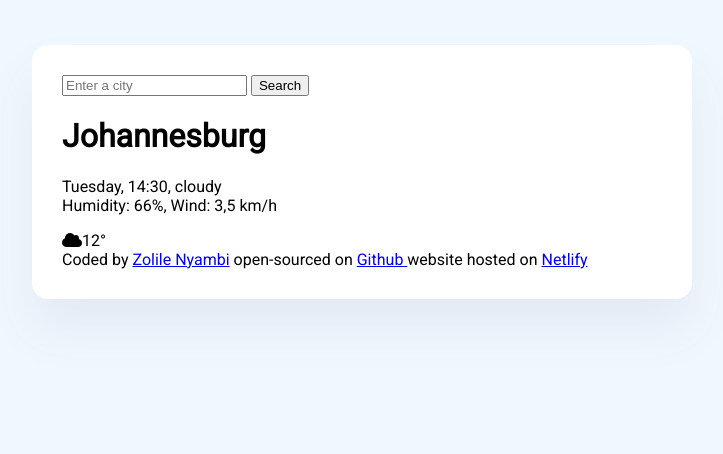
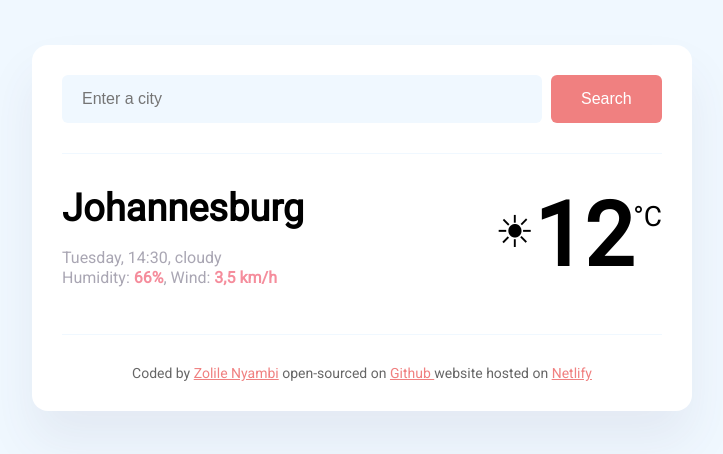
Before and after one commit to ZolileNyambi/MyWeatherForcast, a plain HTML site: page index.html in a window 1280 px wide. Shown: the whole page, without its empty margins (278-1001 px from the left). Drawn offline with Linux system fonts and the light colour scheme.

Commit message:
added basic css

```diff
--- a/index.html
+++ b/index.html
@@ -13,22 +13,27 @@
 <body>
     <div class="weather-app">
     <header>
-        <form>
-            <input type="search" placeholder="Enter a city" required>
-            <input type="submit" value="Search">
+        <form class="search-form">
+            <input type="search" placeholder="Enter a city" required class="search-form-input">
+            <input type="submit" value="Search" class="search-form-button">
         </form>
     </header>
     <main>
+        <div class="weather-app-data">
         <div >
-        <h1>Johannesburg</h1>
-        <p>
+        <h1 class="weather-app-city">Johannesburg</h1>
+        <p class="weather-app-details">
             Tuesday, 14:30, cloudy <br>
-            Humidity: 66%, Wind: 3,5 km/h
+            Humidity: <strong>66%</strong>, Wind: <strong>3,5 km/h</strong>
         </p>
     </div>
-    <div>
-        <i class="fa-solid fa-cloud"></i>12&deg;
+    <div class="weather-app-temp-container">
+        <div class="weather-app-icon">&#x2600;</div>
+        <div class="weather-app-temp-value">12</div>
+        <div class="weather-app-unit">&deg;C</div>
+
     </div>
+</div>
     </main>
 
     <footer>Coded by <a href="https://github.com/ZolileNyambi " target="_blank">Zolile Nyambi</a> open-sourced on
--- a/src/index.css
+++ b/src/index.css
@@ -1,6 +1,10 @@
 body{
     background-color:aliceblue;
     font-family: "Roboto", sans-serif;
+}
+a{
+    color:lightcoral;
+
 }
 
 .weather-app{
@@ -12,5 +16,80 @@ body{
     padding: 30px;
     border-radius: 16px;
 
+}
+header{
+    border-bottom: 1px solid aliceblue;
+    padding: 0 0 30px 0;
 
 }
+footer{
+    border-top: 1px solid aliceblue;
+    padding: 30px 0 0 0;
+    text-align: center;
+    font-size: 14px;
+    color: rgba(0,0,0,0.6);
+}
+main{
+    padding: 30px 0;
+}
+
+
+.weather-app-data{
+    display: flex;
+    justify-content: space-between;
+
+}
+
+.search-form-input{
+    background-color: aliceblue;
+    border:none;
+    border-radius: 6px;
+    width: 80%;
+    font-size: 16px;
+    padding: 15px 20px;
+}
+.search-form-button{
+    background-color:lightcoral;
+    padding: 15px 30px ;
+    border: none;
+    border-radius: 6px;
+    color: white;
+    margin-left: 5px;
+    font-size: 16px;
+
+}
+.weather-app-city{
+    margin: 0;
+    font-size: 38px;
+    line-height: 48px ;
+}
+.weather-app-details{
+    font-size: 16px;
+    line-height: 20px;
+    color: rgba(39,33,66,0.4);
+
+}
+
+.weather-app-details strong{
+    color: rgb(245, 141, 156) ;
+
+}
+.weather-app-temp-container{
+
+    display: flex;
+
+}
+.weather-app-temp-value{
+    font-size: 88px;
+    font-weight: bold;
+}
+.weather-app-icon{
+    font-size: 44px;
+    margin-top: 22px;
+
+
+}
+.weather-app-unit{
+    margin-top: 16px;
+    font-size: 28px;
+}
```
